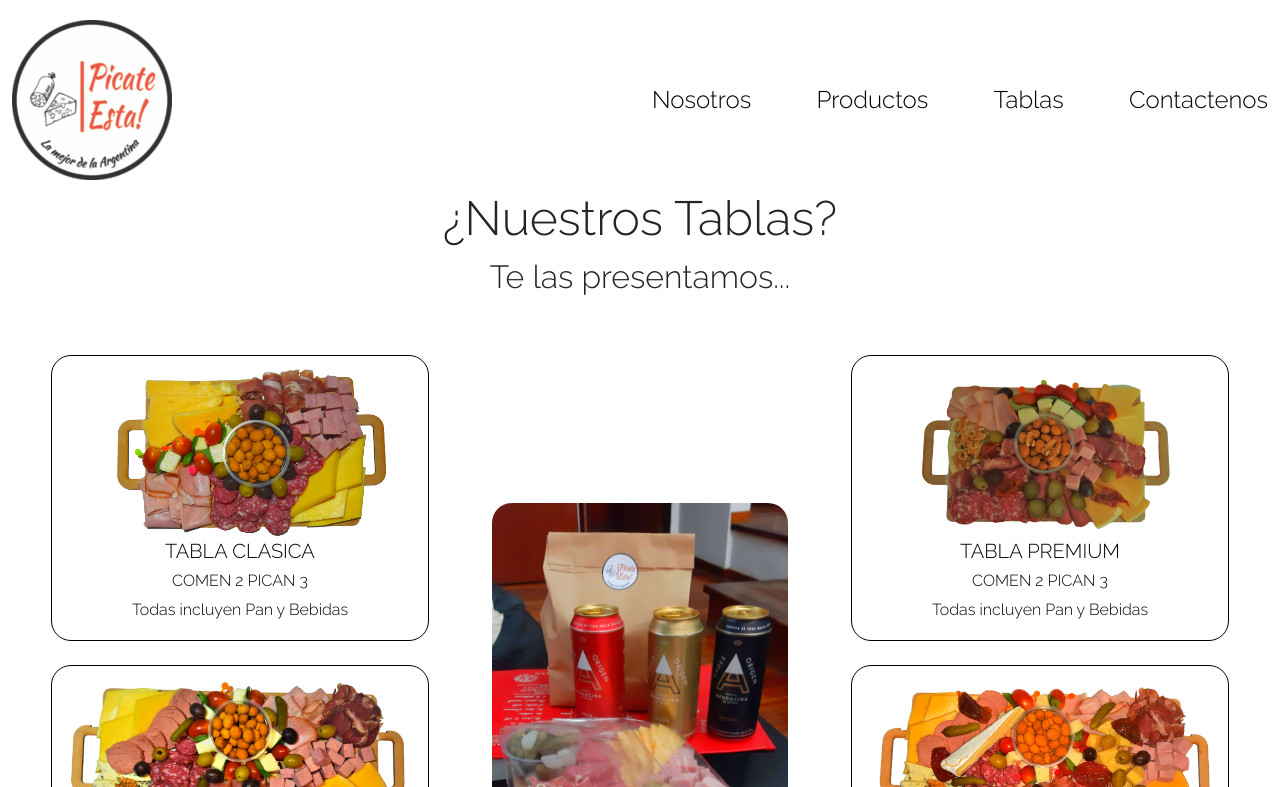
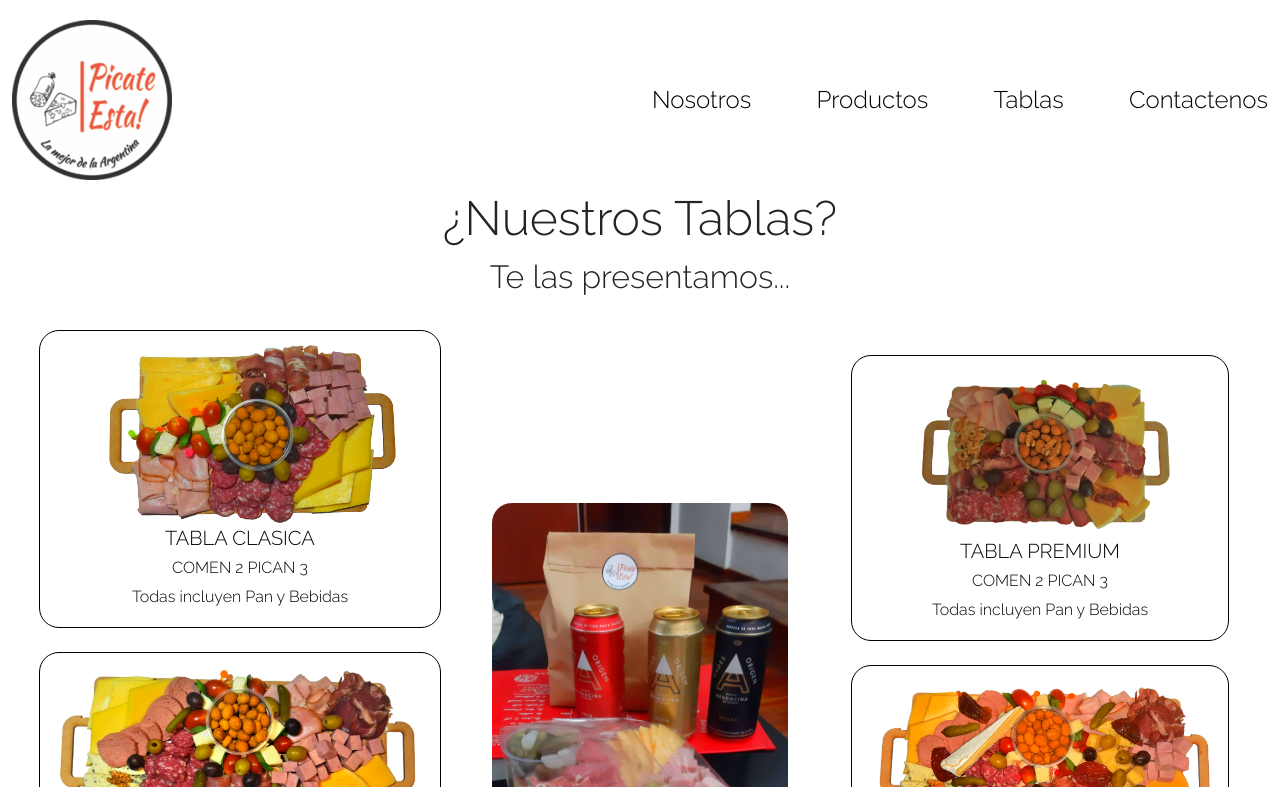
Before and after one commit to Basu22/picateEsta, a website: page tablas.html in a window 1280 px wide. Shown: the top 787 px of the page. Drawn offline with nearby package versions, Linux system fonts and the light colour scheme; a web font is replaced by a local one.

Commit message:
arreglo index picadas

```diff
--- a/SASS/_tablas.scss
+++ b/SASS/_tablas.scss
@@ -177,6 +177,6 @@
     font-size:map-get($tamañoTexto, tamañoLItablas);
 }
 
-.filaClasica{
+.grupoClasica{
     @include flexbox_justify (center,wrap,row);
 }
--- a/tablas.html
+++ b/tablas.html
@@ -84,7 +84,7 @@
                 <h2 class="segundoTitulo"> Te las presentamos...</h2>
                 <section class="row d-flex justify-content-evenly">
                     <section class="col-lg-4">
-                        <section class="row filaClasica">
+                        <section class="row grupoClasica">
                             <article class="articuloTabla2C col-md-6 col-lg-12 mt-4">
                                 <article class="articuloC2P3C">
                                     <section class="row filaContenidoTablas">
```
Also changed, not shown: CSS/style.css.
